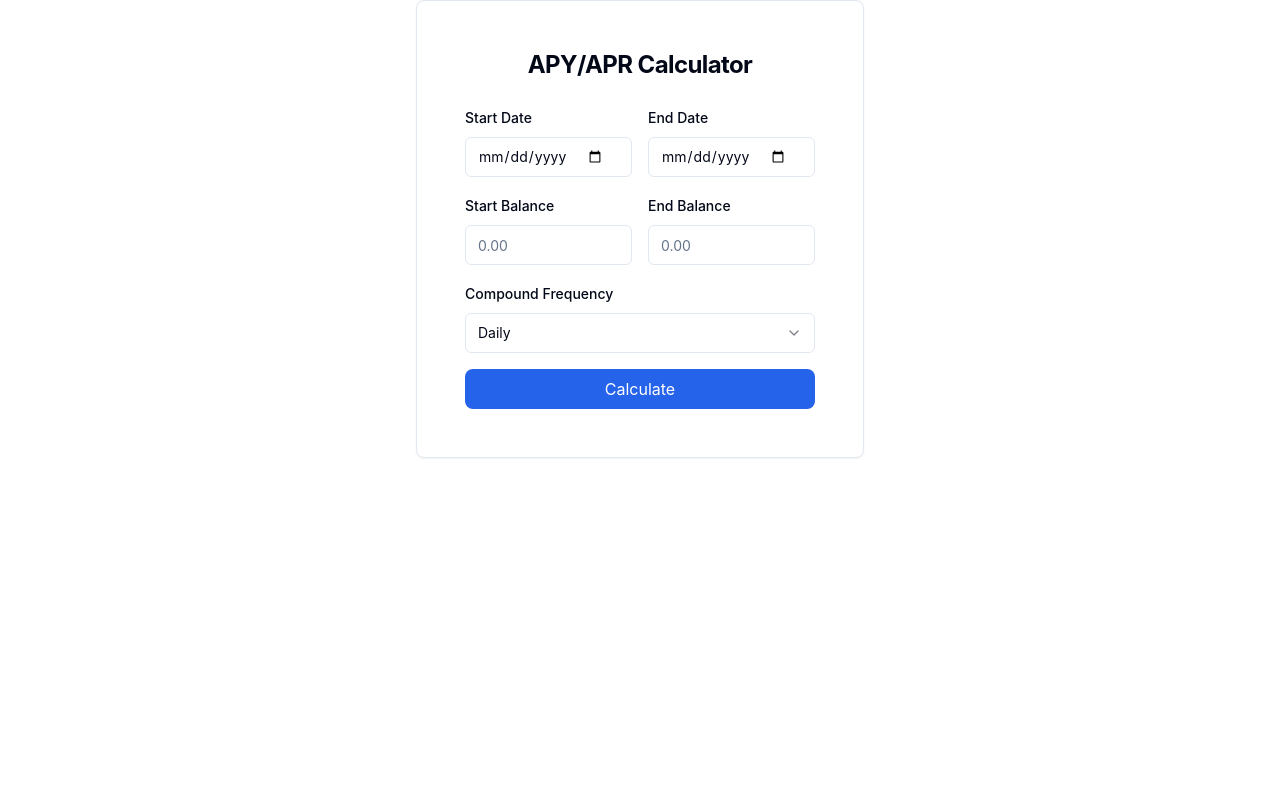
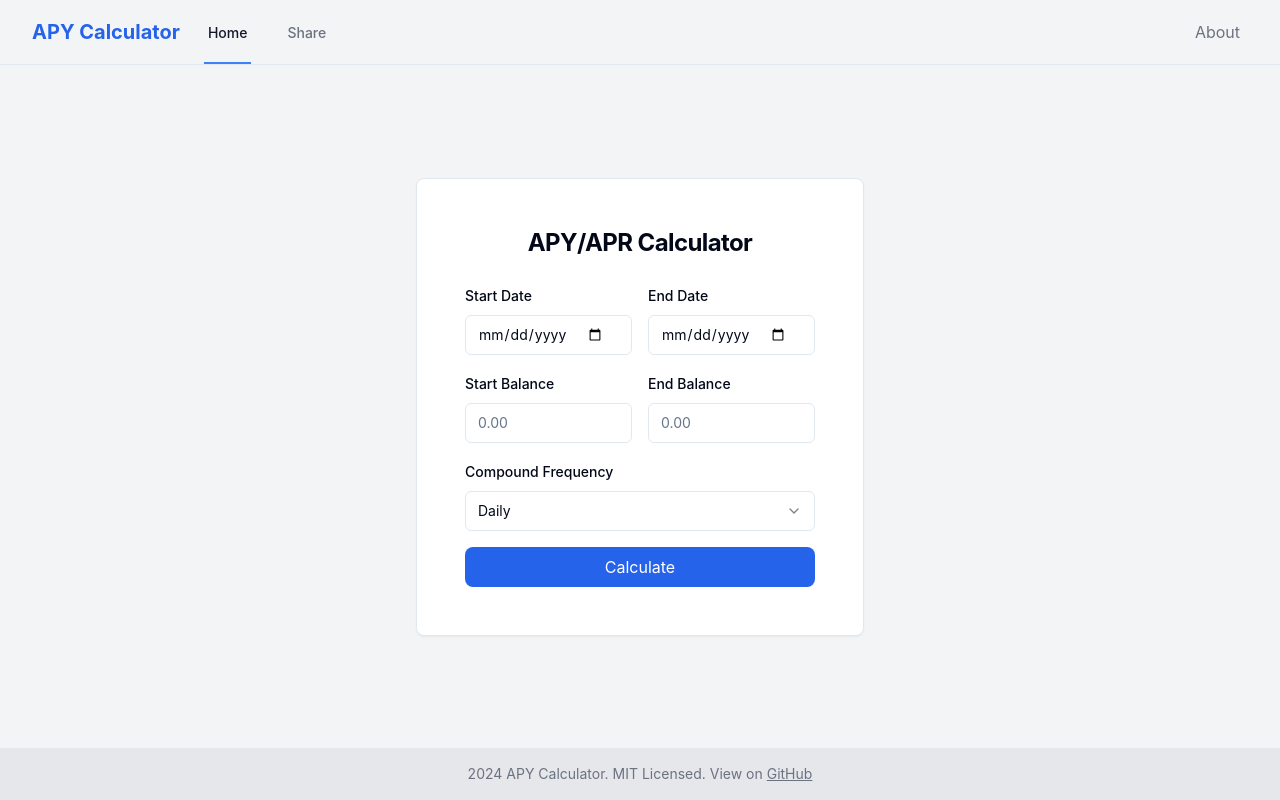
Before and after one commit to AndreMiras/apy-calculator, a React (Create React App) app: page / in a window 1280 px wide. Built offline with nearby package versions, Linux system fonts and the light colour scheme.

Commit message:
:lipstick: Basic layout
Basic layout with top navigation links and footer

```diff
--- a/src/APYCalculator.tsx
+++ b/src/APYCalculator.tsx
@@ -1,4 +1,4 @@
-import React, { useState } from "react";
+import { useState } from "react";
 import { Card, CardContent, CardHeader, CardTitle } from "./components/ui/card";
 import {
   Select,
--- a/src/App.tsx
+++ b/src/App.tsx
@@ -1,5 +1,15 @@
 import APYCalculator from "./APYCalculator";
+import Navigation from "./components/Navigation";
+import Footer from "./components/Footer";
 
-const App = () => <APYCalculator />;
+const App = () => (
+  <div className="min-h-screen flex flex-col bg-gray-100">
+    <Navigation />
+    <main className="flex-grow flex items-center justify-center p-6">
+      <APYCalculator />
+    </main>
+    <Footer />
+  </div>
+);
 
 export default App;
--- /dev/null
+++ b/src/components/Footer.tsx
@@ -0,0 +1,14 @@
+const Footer = () => (
+  <footer className="bg-gray-200 text-center text-gray-500 text-sm p-4">
+    {new Date().getFullYear()} APY Calculator. MIT Licensed. View on{" "}
+    <a
+      href="https://github.com/AndreMiras/apy-calculator"
+      target="_blank"
+      rel="noopener noreferrer"
+      className="underline"
+    >
+      GitHub
+    </a>
+  </footer>
+);
+export default Footer;
--- /dev/null
+++ b/src/components/Navigation.tsx
@@ -0,0 +1,41 @@
+const Navigation = () => (
+  <nav className="border-b">
+    <div className="max-w-7xl mx-auto px-4 sm:px-6 lg:px-8">
+      <div className="flex justify-between h-16">
+        <div className="flex">
+          <div className="flex-shrink-0 flex items-center">
+            <span className="text-xl font-bold text-blue-600">
+              APY Calculator
+            </span>
+          </div>
+          <div className="hidden sm:ml-6 sm:flex sm:space-x-8">
+            <a
+              href="/"
+              className="border-blue-500 text-gray-900 inline-flex items-center px-1 pt-1 border-b-2 text-sm font-medium"
+            >
+              Home
+            </a>
+            <a
+              href="/"
+              className="border-transparent text-gray-500 hover:border-gray-300 hover:text-gray-700 inline-flex items-center px-1 pt-1 border-b-2 text-sm font-medium"
+            >
+              Share
+            </a>
+          </div>
+        </div>
+        <div className="flex items-center">
+          <a
+            href="https://github.com/AndreMiras/apy-calculator"
+            target="_blank"
+            rel="noopener noreferrer"
+            className="text-gray-500 hover:text-gray-700 p-2 rounded-full hover:bg-gray-100"
+          >
+            About
+          </a>
+        </div>
+      </div>
+    </div>
+  </nav>
+);
+
+export default Navigation;
```
